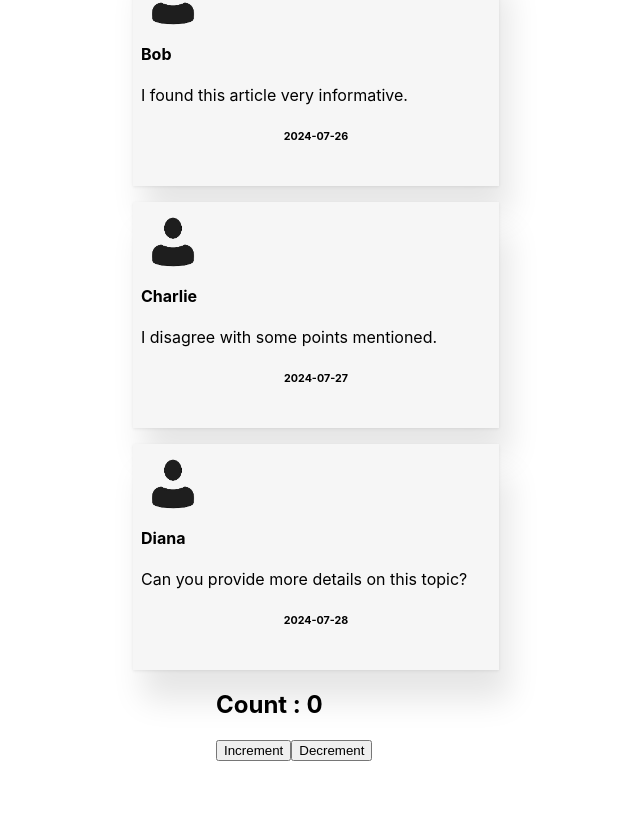
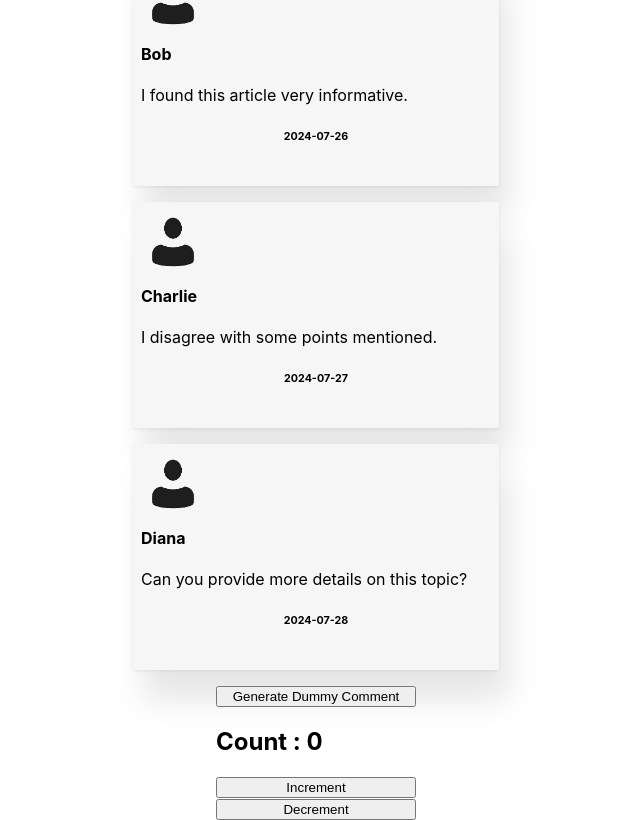
Before and after one commit to JEE18BI/ReactBlogWebsite, a React (Create React App) app: page / in a window 1280 px wide. Shown: the part 445-1265 px from the top of the page, without its empty margins (324-964 px from the left). Before the commit the page ends 1206 px from the top, so only its background shows below. Built offline with nearby package versions, Linux system fonts and the light colour scheme.

Commit message:
Generate New Comment fn

```diff
--- a/src/App.css
+++ b/src/App.css
@@ -1,3 +1,12 @@
 .Title{
   text-align: center;
 }
+.App{
+justify-content: center;
+display: flex;
+flex-direction: column;
+}
+button{
+  width:200px;
+  margin: auto;
+}
--- a/src/App.jsx
+++ b/src/App.jsx
@@ -11,38 +11,48 @@ const data = [
     UserName: "Aly Hany",
     Comment: "This is a great post!",
     Date: "2024-07-25",
-    src:img1,
-    Status:"Active"
+    src:img1
   },
   {
     id: 2,
     UserName: "Bob",
     Comment: "I found this article very informative.",
-    Date: "2024-07-26",
-    Status:"Inactive"
+    Date: "2024-07-26"
   },
   {
     id: 3,
     UserName: "Charlie",
     Comment: "I disagree with some points mentioned.",
-    Date: "2024-07-27",
-    Status:"Active"
+    Date: "2024-07-27"
   },
   {
     id: 4,
     UserName: "Diana",
     Comment: "Can you provide more details on this topic?",
-    Date: "2024-07-28",
-    Status:"Active"
+    Date: "2024-07-28"
   }
 ];
+const newComment=  {
+  id: 5,
+  UserName: "Alice",
+  Comment: "Hello There...",
+  Date: "2024-08-1"
+
+}
+
 export function App() {
-  const [users, setUsers] = useState(data);
+  const [comments, setComments] = useState(data);
+  const addComment=()=>{
+    setComments(prevsState=>[...prevsState,newComment]);
+
+
+  };
   return(
-   <div>
+   <div className="App">
     <Header src={img1}/>
     <h1 className="Title">Comments</h1>
-    <CommentList data={data}/>
+    <CommentList data={comments}/>
+    <button  onClick={addComment}>Generate Dummy Comment</button>
    <Counter/>
    </div>
   )
```
Also changed, not shown: src/Components/Comment/Comment.css (line endings or trailing spaces).
